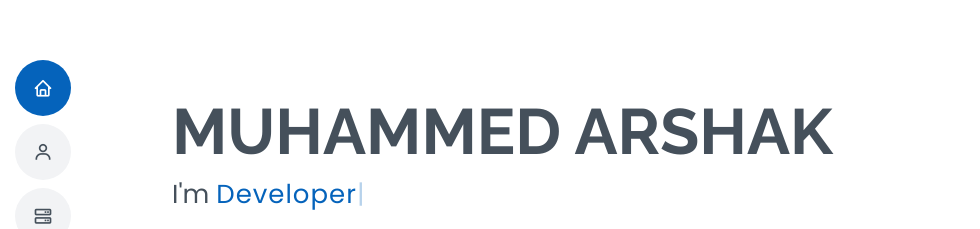
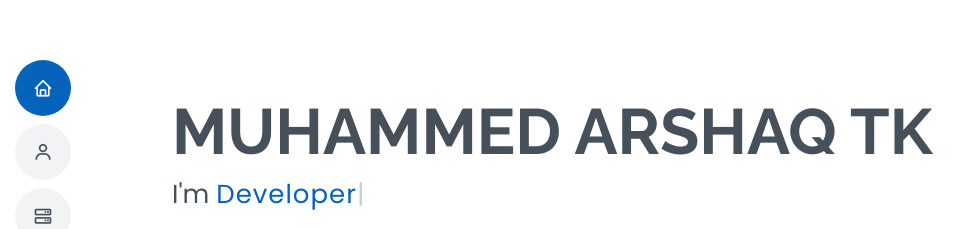
Before and after one commit to arshaqtk/portfolio_old, a plain HTML site: page index.html in a window 1280 px wide. Shown: the part 212-441 px from the top of the page, without its empty margins (0-980 px from the left). Drawn offline with nearby package versions, Linux system fonts and the light colour scheme.

Commit message:
Update index.html

```diff
--- a/index.html
+++ b/index.html
@@ -51,7 +51,7 @@
   <!-- ======= Hero Section ======= -->
   <section id="hero" class="d-flex flex-column justify-content-center">
     <div class="container" data-aos="zoom-in" data-aos-delay="100">
-      <h1>MUHAMMED ARSHAK</h1>
+      <h1>MUHAMMED ARSHAQ TK</h1>
       <p>I'm <span class="typed" data-typed-items="Designer, Developer"></span></p>
       <div class="social-links">
         <a href="#" class="twitter"><i class="bx bxl-twitter"></i></a>
```
